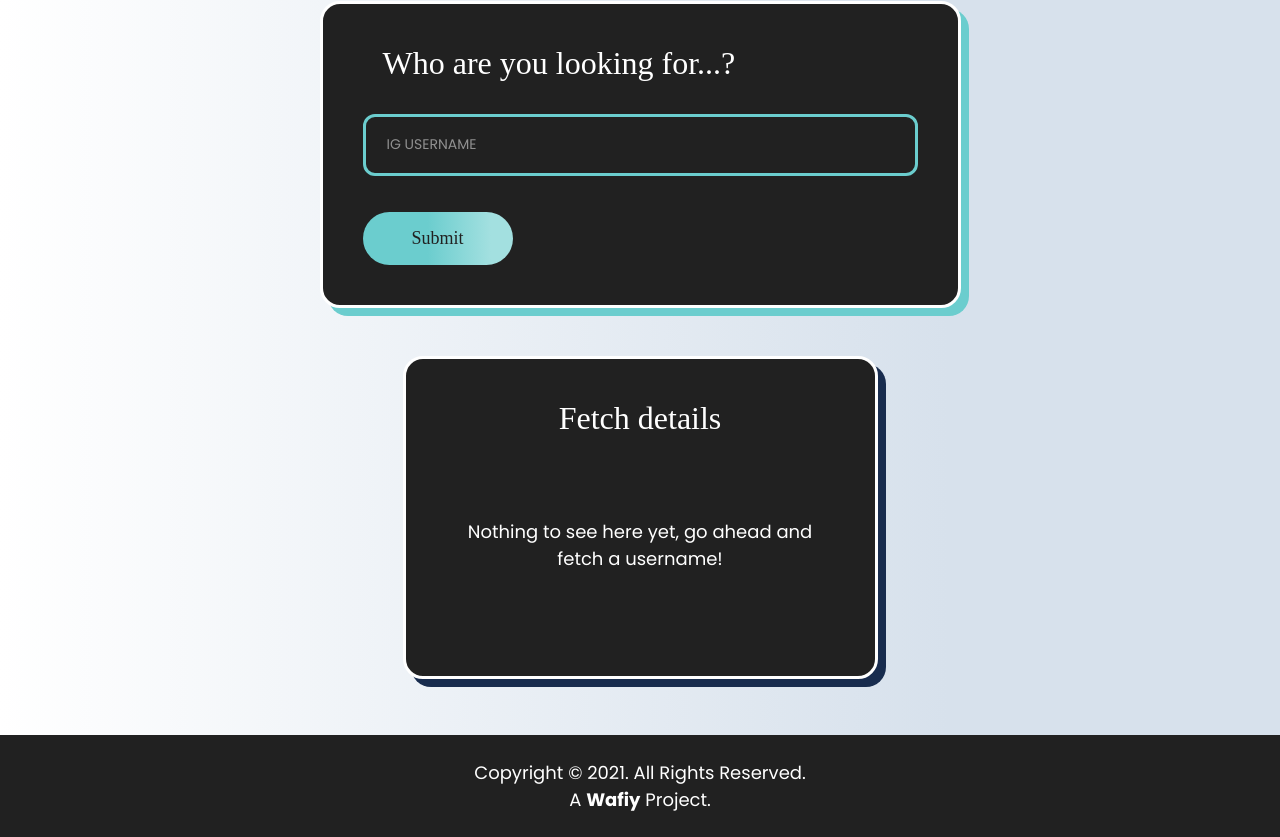
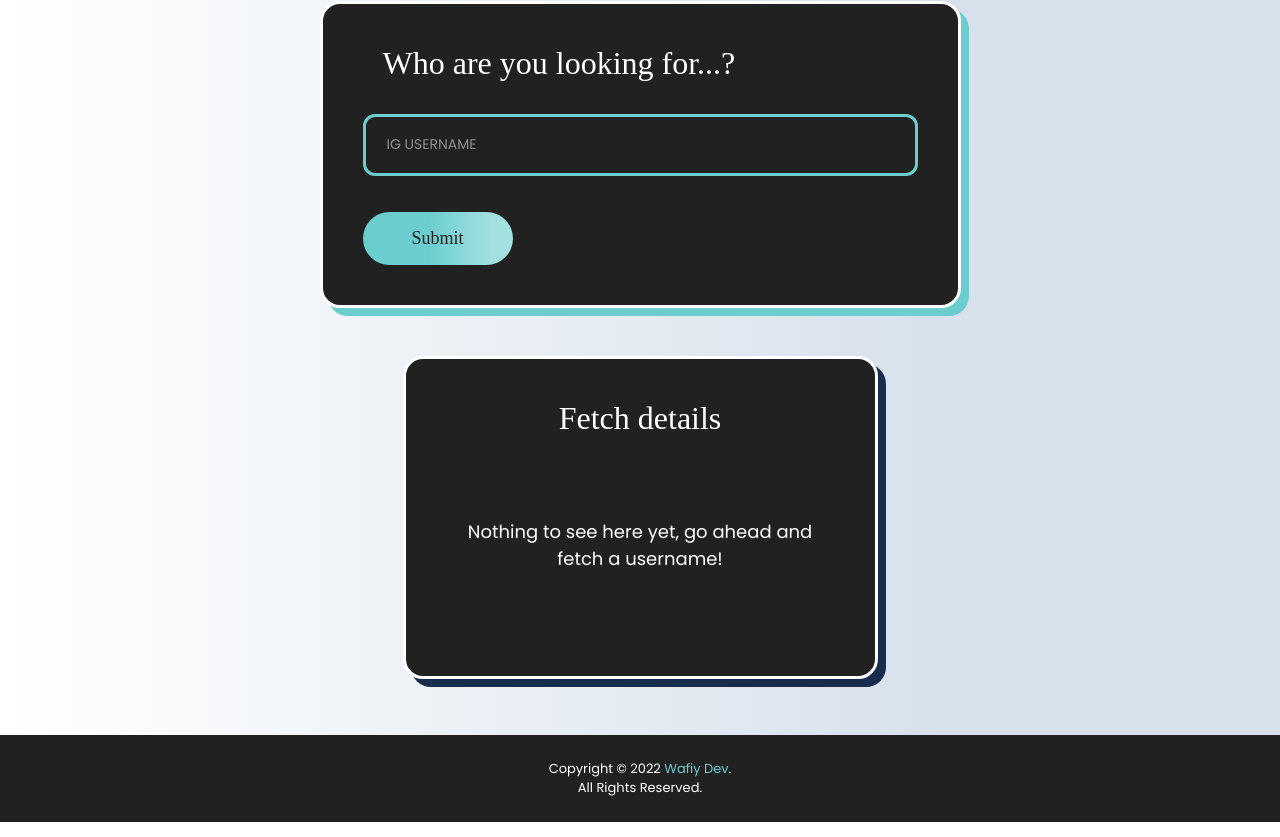
Before and after one commit to wafiyphd/apj-companion, a React (Create React App) app in the folder frontend/: page / in a window 1280 px wide. Shown: the part 547-1384 px from the top of the page. Built offline with nearby package versions, Linux system fonts and the light colour scheme; a web font is replaced by a local one.

Commit message:
Updated copy, URLs and new file session location

```diff
--- a/frontend/src/App.js
+++ b/frontend/src/App.js
@@ -51,10 +51,8 @@ function App() {
             onSubmit={(values, { setSubmitting }) => {
               //const API_URL = process.env.REACT_APP_API_URL;
               //const FETCH_URL = API_URL + "/flask/ig";
-
-              setTimeout(() => {
                 axios
-                  .post("https://apjc.wafiydev.com/flask/ig", {
+                  .post("/flask/ig", {
                     username: values.inUsername,
                   })
                   .then((response) => {
@@ -62,16 +60,16 @@ function App() {
                     if (response.data.status === "success") {
                       setURL("/ig/" + values.inUsername + ".jpg");
                       setBiography(response.data.biography);
+                      setSubmitting(false);
                     } else {
                       setURL({});
                       setBiography({});
+                      setSubmitting(false);
                     }
                   })
                   .catch((error) => {
                     console.log(error);
                   });
-                setSubmitting(false);
-              }, 2000);
             }}
           >
             {({
@@ -161,8 +159,7 @@ function App() {
       </div>
       <footer>
         <p className="py-4 text-center">
-          Copyright &copy; 2021. All Rights Reserved.
-          <br />A <b>Wafiy</b> Project.
+          Copyright &copy; 2022 <a href="https://wafiydev.com">Wafiy Dev</a>.<br/>All Rights Reserved.
         </p>
       </footer>
     </div>
--- a/frontend/src/App.scss
+++ b/frontend/src/App.scss
@@ -56,6 +56,11 @@ p {
   color: $navy-blue;
 }
 
+a {
+  color: $teal;
+  text-decoration: none;
+}
+
 small {
   font-size: 14px;
 }
@@ -79,6 +84,7 @@ footer {
     padding: 0;
     margin: 0;
     color: #fff;
+    font-size: 13px;
   }
 }
 
```
Also changed, not shown: 12 other files (tests, documents, lock files or other folders).
